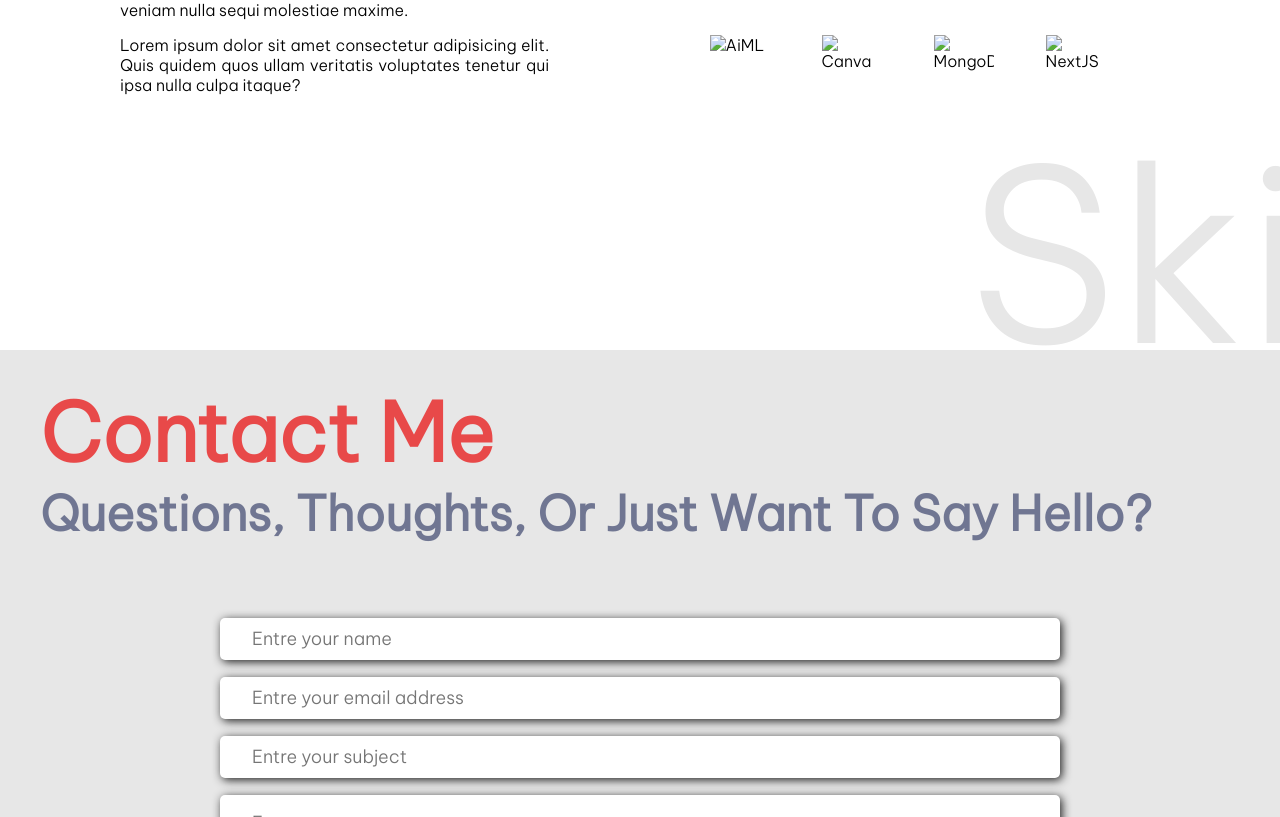
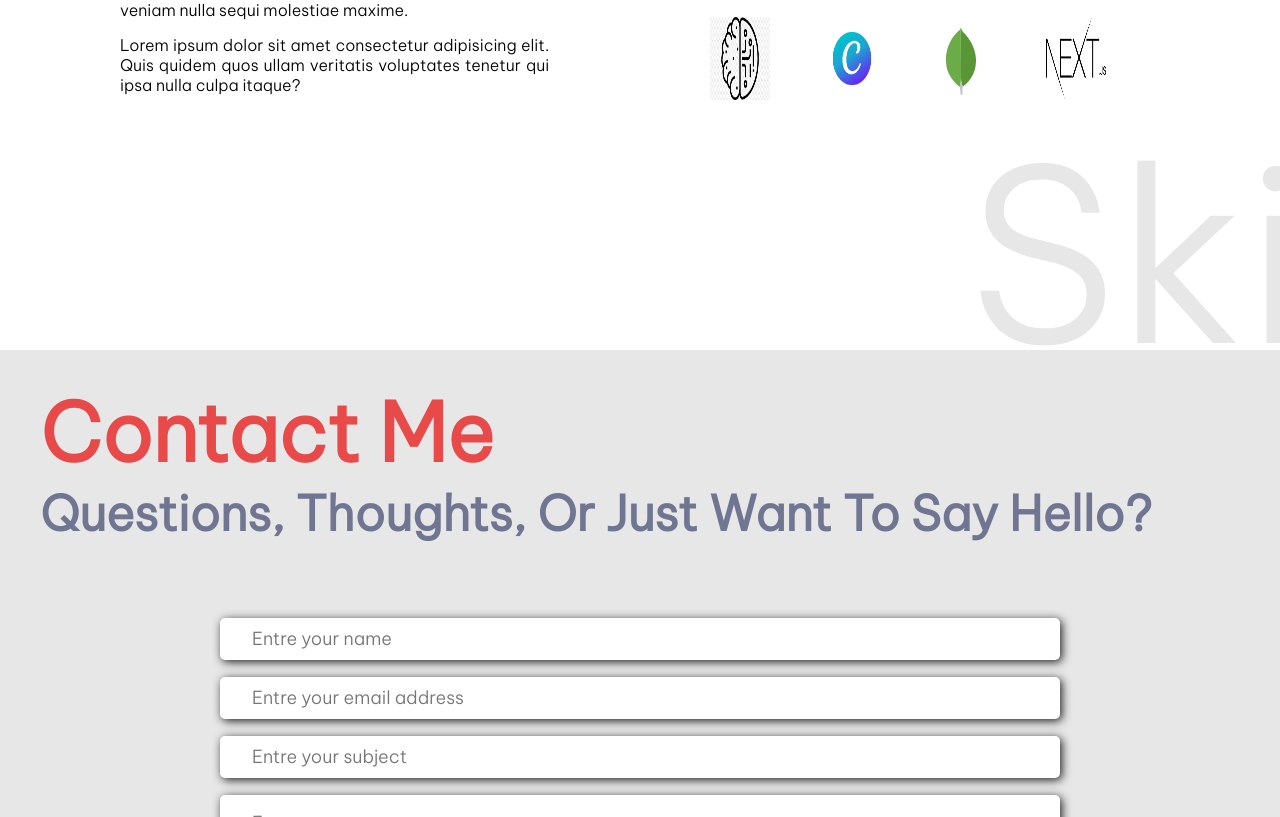
Before and after one commit to fusebox440/portfolio_website, a plain HTML site: page index.html in a window 1280 px wide. Shown: the part 2915-3732 px from the top of the page. Drawn offline with nearby package versions, Linux system fonts and the light colour scheme; files whose address does not match are found by name.

Commit message:
Update index.html

```diff
--- a/index.html
+++ b/index.html
@@ -250,11 +250,11 @@
                 <i class="fab fa-kubernetes skills-logo" title="Kubernetes"></i>
 
 
-                <img class="project-skill" src="./Images/aiml.jpg" alt="AiML" title="AiML" />
-                <img class="project-skill" src="./Images/canva.png" alt="Canva" title="Canva" />
-                <img class="project-skill" src="./Images/mangodb.svg" alt="MongoDB" title="MongoDB" />
+                <img class="project-skill" src="aiml.jpg" alt="AiML" title="AiML" />
+                <img class="project-skill" src="canva.png" alt="Canva" title="Canva" />
+                <img class="project-skill" src="mongodb-icon-1.svg" alt="MongoDB" title="MongoDB" />
 
-                <img class="project-skill" src="./Images/nextjs.png" alt="NextJS" title="NextJS" />
+                <img class="project-skill" src="nextjs.png" alt="NextJS" title="NextJS" />
             </div>
 
 
```
